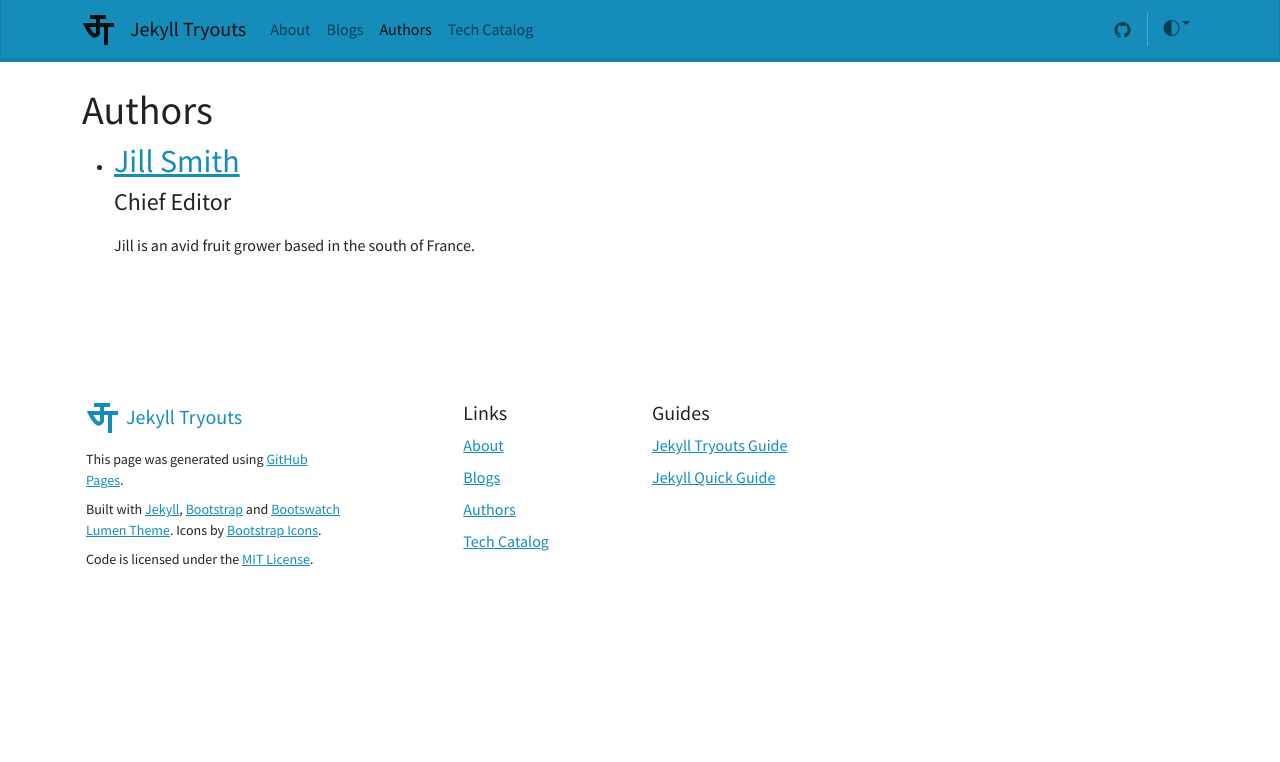
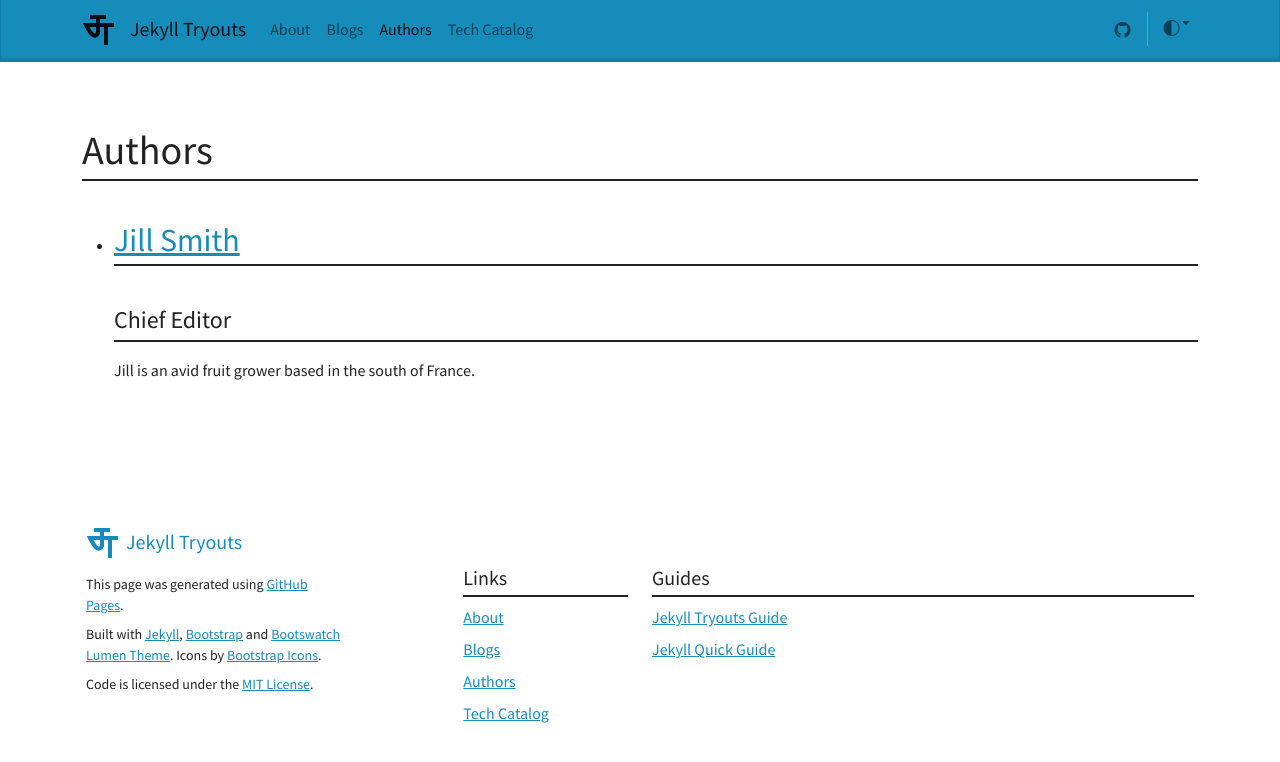
Before and after one commit to shadhini/jekyll-tryouts, a Jekyll site: the page built from docs/authors.html, in a window 1280 px wide. Shown: the top 762 px of the page. Built offline with Jekyll 4.4.1, drawn with Linux system fonts in a browser that asks for light colours; nearby versions of some CDN libraries; comment, search, counter and statistics services are not loaded.

Commit message:
minor updates

```diff
--- a/docs/_config.yml
+++ b/docs/_config.yml
@@ -1,8 +1,8 @@
 baseurl: "/jekyll-tryouts"
 title: "Jekyll Tryouts" # used to set site title / name
 
-plugins:
-  - jekyll-include-cache
+#plugins:
+#  - jekyll-include-cache
 
 # table of content
 #toc:
@@ -47,7 +47,7 @@ defaults:
       path: ""
       type: "posts"
     values:
-      layout: "post"
+      layout: "note"
   - scope:
       path: ""
     values:
--- a/docs/_sass/_custom.scss
+++ b/docs/_sass/_custom.scss
@@ -14,3 +14,21 @@
   display: block;
   max-width: 100%;
 }
+
+// custom heading styles - overriding bootstrap theme
+// in order to override the default h6 style from the bootstrap theme
+//    we need to ensure that this styles have higher specificity than the Bootstrap styles
+
+h6, .h6, h5, .h5, h4, .h4, h3, .h3, h2, .h2, h1, .h1 {
+  margin-top: 40px;
+  margin-bottom: 0.5rem;
+  font-weight: 500;
+  line-height: 1.2;
+  color: var(--bs-heading-color);
+  border-bottom: 2px solid; /* Add a bottom border */
+  padding-bottom: 5px; /* Add some padding below the heading text */
+}
+
+h6, .h6 {
+  font-weight: 1000;
+}
```
Also changed, not shown: docs/_posts/2025-02-15-jekyll-guide.md (+11 -11 lines), .github/workflows/jekyll.yml, 1 other file.
